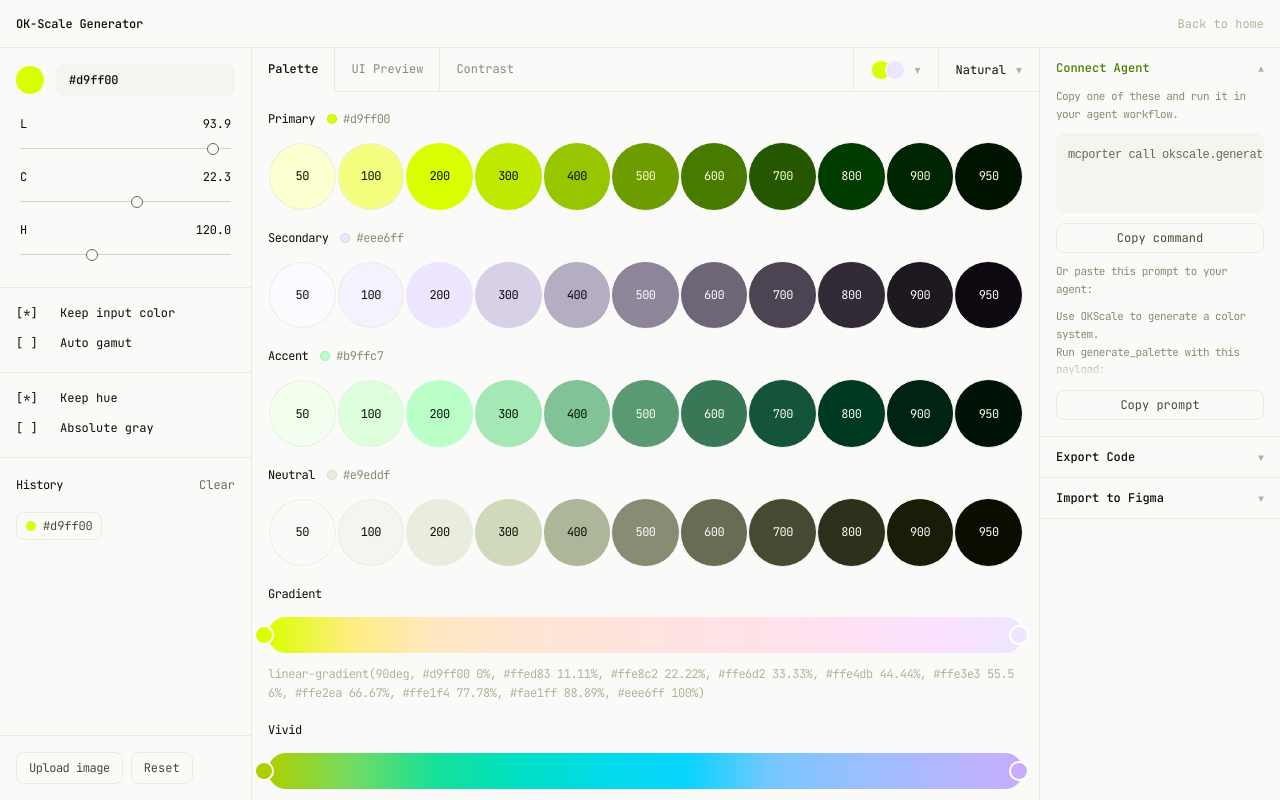
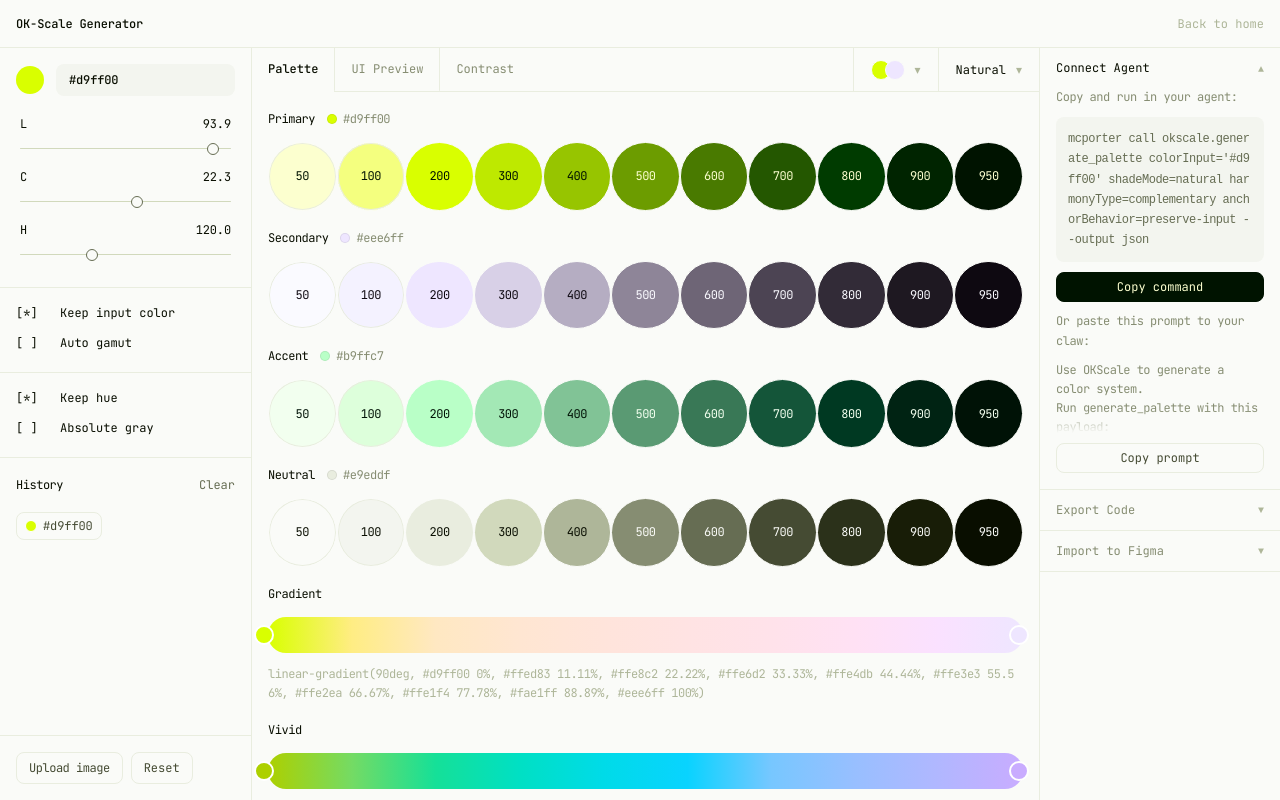
Before and after one commit to BIAsia/okscale, a Preact app: page / in a window 1280 px wide. Both pictures are taken after a click on the button "Build your scales". Built offline with nearby package versions, Linux system fonts and the light colour scheme; a web font is replaced by a local one.

Commit message:
feat: optimize export UI

```diff
--- a/src/components/Generator.tsx
+++ b/src/components/Generator.tsx
@@ -400,18 +400,18 @@ export function Generator(props: GeneratorProps) {
           </button>
           {activeRoute === 'agent' && (
             <div class="gen-accordion-body">
-              <p class="gen-export-hint">Copy one of these and run it in your agent workflow.</p>
+              <p class="gen-export-hint">Copy and run in your agent:</p>
               <pre class="gen-code-preview gen-code-preview--tight"><code>{agentQuickCommand}</code></pre>
               <div class="gen-export-actions">
                 <button
                   type="button"
-                  class="gen-sidebar-btn"
+                  class="gen-sidebar-btn gen-sidebar-btn--primary"
                   onClick={function () { copyText('agent-command', agentQuickCommand); }}
                 >
                   {actionText('agent-command', 'Copy command')}
                 </button>
               </div>
-              <p class="gen-export-hint">Or paste this prompt to your agent:</p>
+              <p class="gen-export-hint">Or paste this prompt to your claw:</p>
               <p class="gen-prompt-preview">{agentPromptSnippet}</p>
               <div class="gen-export-actions">
                 <button
@@ -473,7 +473,7 @@ export function Generator(props: GeneratorProps) {
               <div class="gen-export-actions">
                 <button
                   type="button"
-                  class="gen-sidebar-btn"
+                  class="gen-sidebar-btn gen-sidebar-btn--primary"
                   onClick={function () { copyText('code-copy', code); }}
                 >
                   {actionText('code-copy', 'Copy code')}
@@ -499,7 +499,7 @@ export function Generator(props: GeneratorProps) {
           </button>
           {activeRoute === 'figma' && (
             <div class="gen-accordion-body">
-              <button type="button" class="gen-sidebar-btn" onClick={downloadFigma}>
+              <button type="button" class="gen-sidebar-btn gen-sidebar-btn--primary" onClick={downloadFigma}>
                 Download JSON
               </button>
               <ol class="gen-export-steps-list">
--- a/src/styles/global.css
+++ b/src/styles/global.css
@@ -1940,18 +1940,18 @@ a:focus-visible {
   display: inline-flex;
   align-items: center;
   gap: 8px;
-  height: 32px;
-  padding: 5px 8px;
+  height: 28px;
+  padding: 0 8px;
   border: 1px solid var(--ok-neutral-200);
   border-radius: 8px;
-  background: none;
-  cursor: pointer;
-  font-family: 'JetBrains Mono', monospace;
-  font-weight: 500;
+  background: var(--ok-neutral-50);
+  overflow: hidden;
+  cursor: pointer;
+  font-family: 'JetBrains Mono', monospace;
   font-size: 12px;
   letter-spacing: -0.14px;
-  color: var(--ok-neutral-950);
-  transition: border-color 0.15s;
+  color: var(--ok-neutral-600);
+  transition: border-color 0.15s, color 0.15s;
 }
 
 .gen-color-chip:hover {
@@ -1959,7 +1959,8 @@ a:focus-visible {
 }
 
 .gen-color-chip.active {
-  border-color: var(--ok-neutral-950);
+  border-color: var(--ok-neutral-400);
+  color: var(--ok-primary-950);
 }
 
 .gen-sidebar-actions {
@@ -1994,6 +1995,18 @@ a:focus-visible {
 .gen-sidebar-btn[aria-disabled='true'] {
   opacity: 0.5;
   cursor: not-allowed;
+}
+
+.gen-sidebar-btn--primary {
+  background: var(--ok-primary-950);
+  border-color: var(--ok-primary-950);
+  color: var(--ok-primary-50);
+}
+
+.gen-sidebar-btn--primary:hover {
+  background: var(--ok-primary-800);
+  border-color: var(--ok-primary-800);
+  color: var(--ok-primary-50);
 }
 
 /* Section label inside sidebar */
@@ -2770,8 +2783,7 @@ a:focus-visible {
   cursor: pointer;
   font-family: 'JetBrains Mono', monospace;
   font-size: 12px;
-  font-weight: 500;
-  color: var(--ok-neutral-950);
+  color: var(--ok-neutral-500);
   text-align: left;
 }
 
@@ -2780,7 +2792,7 @@ a:focus-visible {
 }
 
 .gen-accordion-header[aria-expanded='true'] {
-  color: var(--ok-primary-600);
+  color: var(--ok-neutral-950);
 }
 
 .gen-accordion-chevron {
@@ -2799,7 +2811,7 @@ a:focus-visible {
 .gen-export-hint {
   margin: 0;
   font-family: 'JetBrains Mono', monospace;
-  font-size: 11px;
+  font-size: 12px;
   line-height: 1.6;
   color: var(--ok-neutral-500);
 }
@@ -2807,7 +2819,7 @@ a:focus-visible {
 .gen-prompt-preview {
   margin: 0;
   font-family: 'JetBrains Mono', monospace;
-  font-size: 11px;
+  font-size: 12px;
   line-height: 1.6;
   color: var(--ok-neutral-500);
   white-space: pre-wrap;
@@ -2867,8 +2879,8 @@ a:focus-visible {
   line-height: 1.6;
   color: var(--ok-neutral-600);
   overflow: auto;
-  white-space: pre;
-  word-break: normal;
+  white-space: pre-wrap;
+  word-break: break-all;
 }
 
 .gen-code-preview--tight {
```
